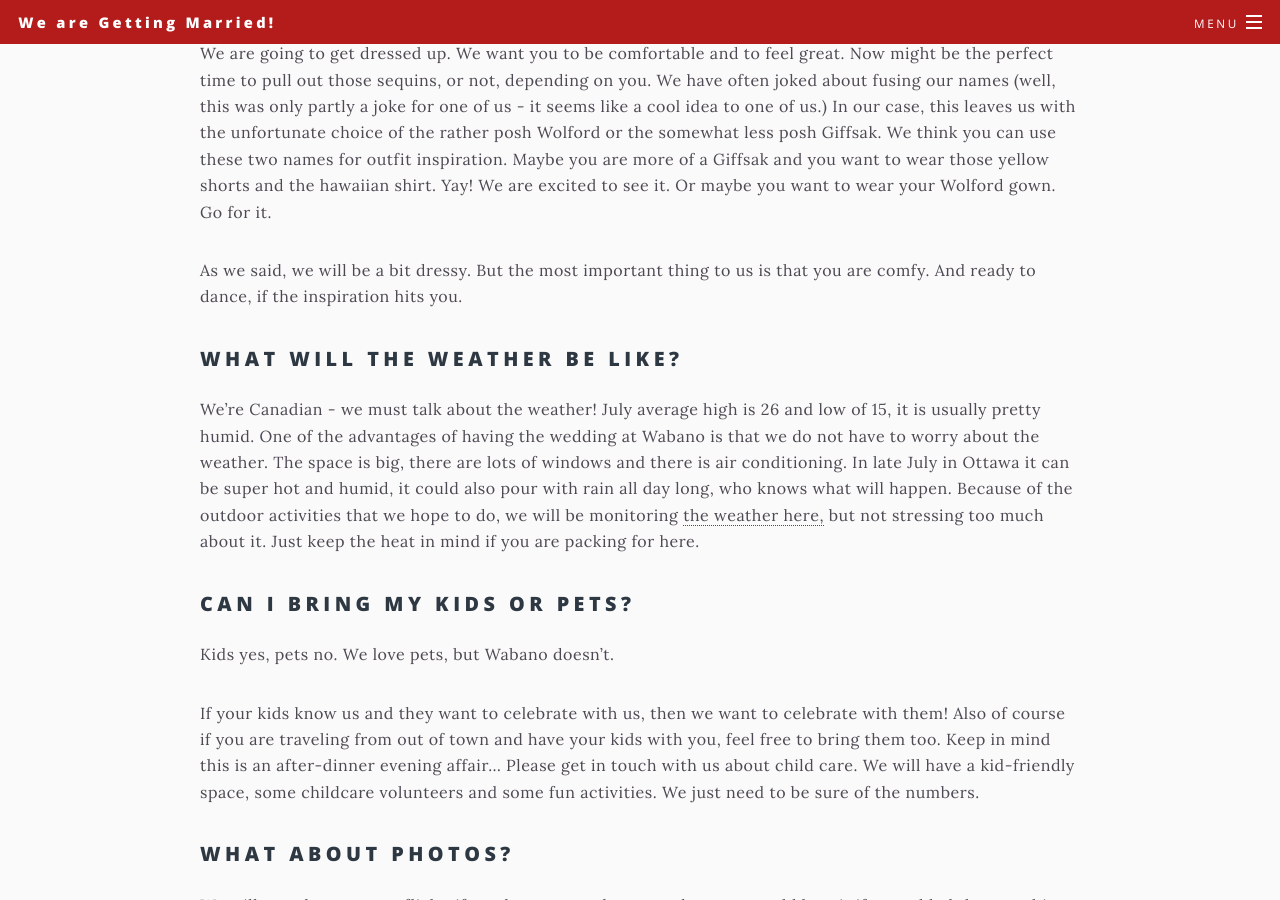
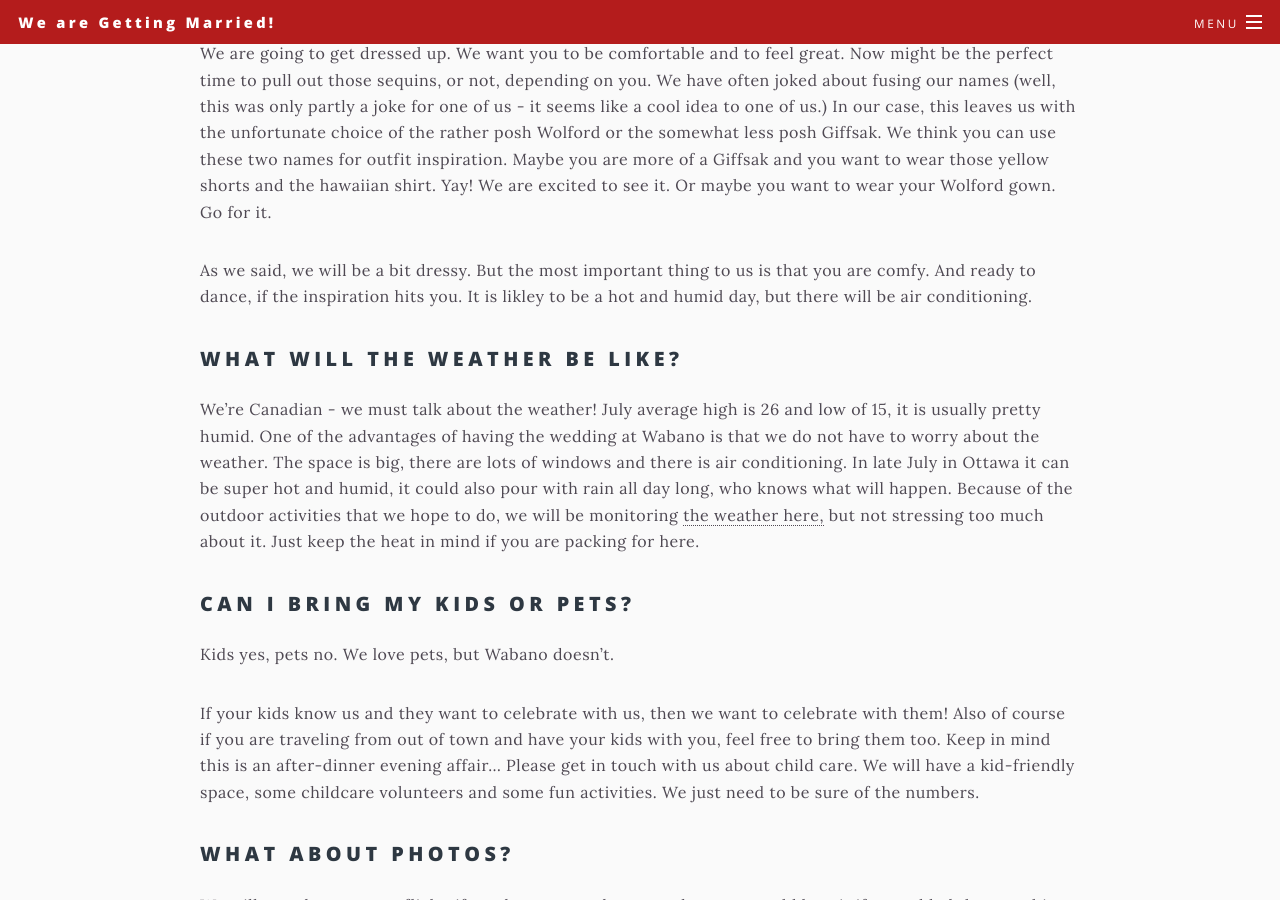
Before and after one commit to mgifford/gifsack-or-wolford, a Jekyll site: the page built from _pages/faq.md, in a window 1280 px wide and 900 px high, scrolled down 1749 px. Built offline with Jekyll 4.4.1, drawn with Linux system fonts in a browser that asks for light colours.

Commit message:
added air con

```diff
--- a/_pages/faq.md
+++ b/_pages/faq.md
@@ -51,7 +51,7 @@ At the end of each of our events we will be asking you to sign our Wedding Certi
 
 We are going to get dressed up. We want you to be comfortable and to feel great. Now might be the perfect time to pull out those sequins, or not, depending on you. We have often joked about fusing our names (well, this was only partly a joke for one of us - it seems like a cool idea to one of us.) In our case, this leaves us with the unfortunate choice of the rather posh Wolford or the somewhat less posh Giffsak. We think you can use these two names for outfit inspiration. Maybe you are more of a Giffsak and you want to wear those yellow shorts and the hawaiian shirt. Yay! We are excited to see it. Or maybe you want to wear your Wolford gown. Go for it.
 
-As we said, we will be a bit dressy. But the most important thing to us is that you are comfy. And ready to dance, if the inspiration hits you.
+As we said, we will be a bit dressy. But the most important thing to us is that you are comfy. And ready to dance, if the inspiration hits you. It is likley to be a hot and humid day, but there will be air conditioning.
 
 ## What will the weather be like?
 
```
